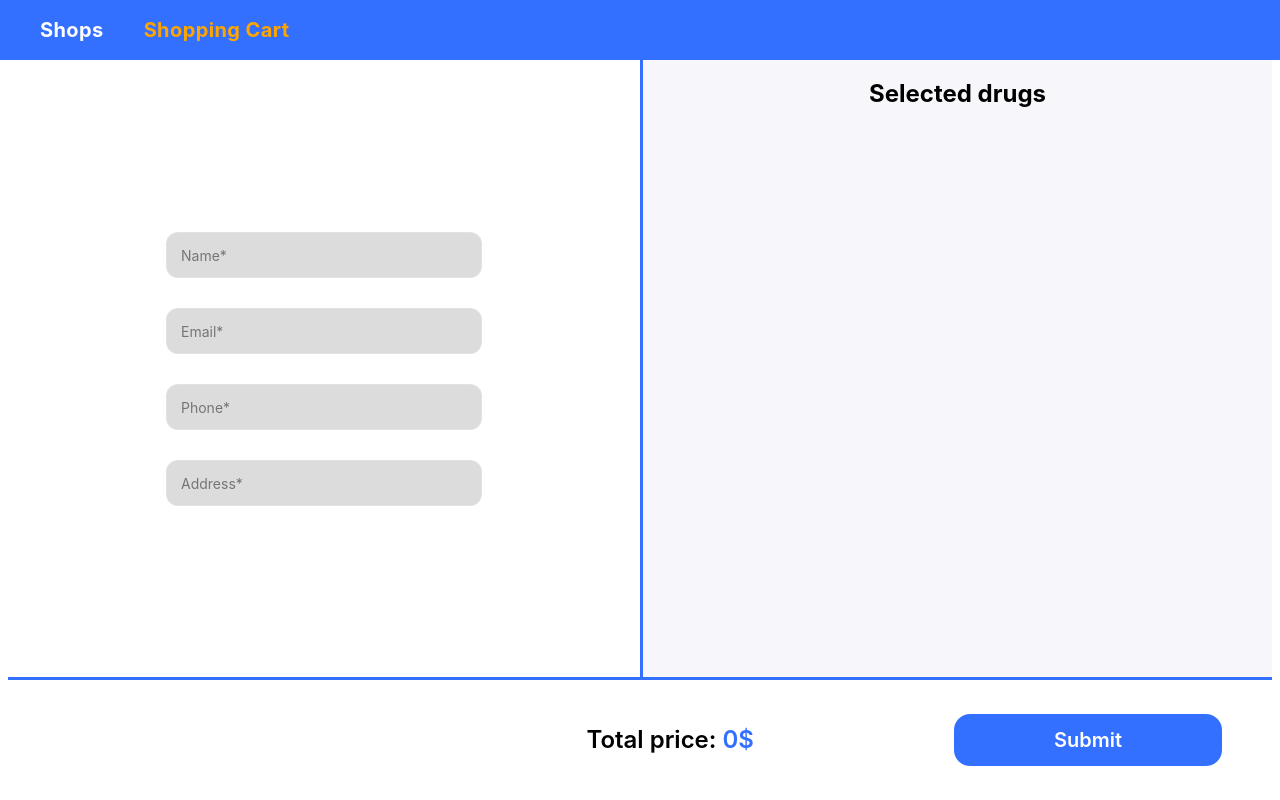
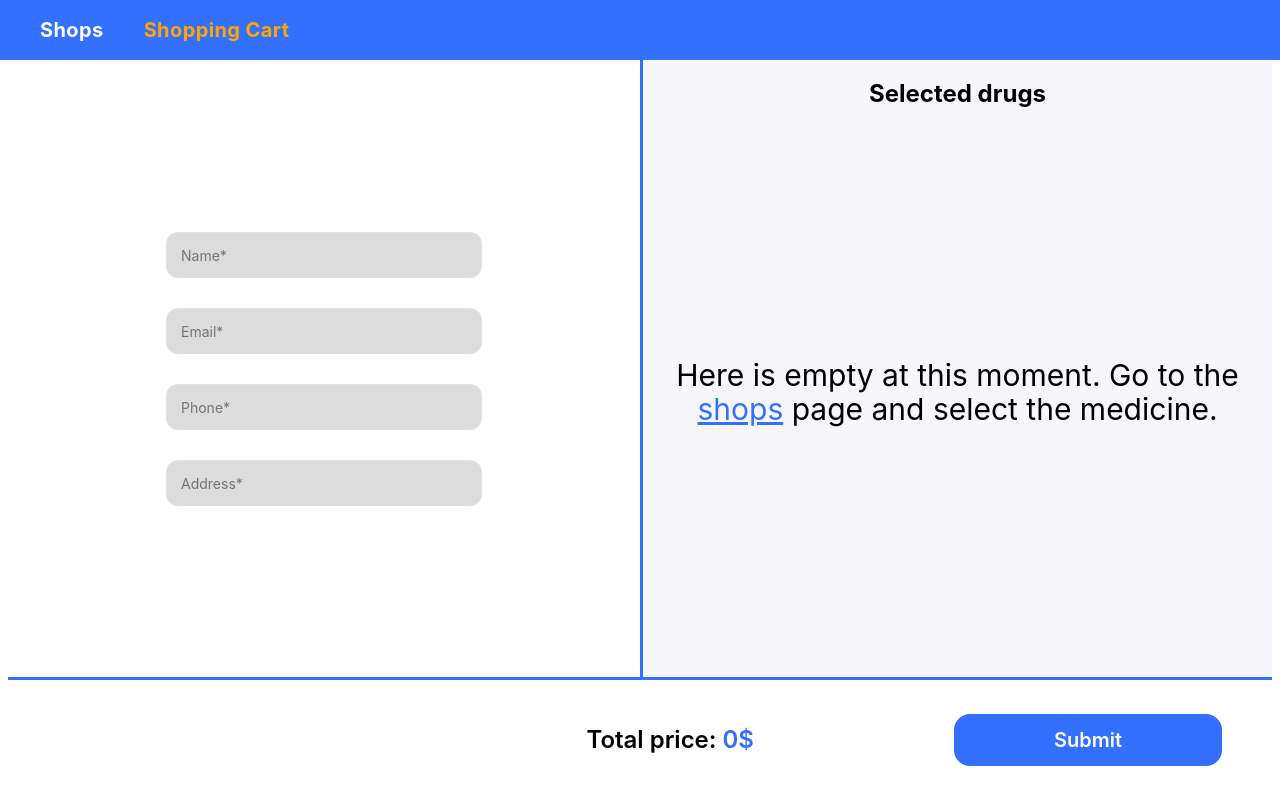
Before and after one commit to Movash/medicine-delivery-app, a React (Create React App) app: page /shoppingCart in a window 1280 px wide. Built offline with nearby package versions, Linux system fonts and the light colour scheme.

Commit message:
add_empty_logic

```diff
--- a/src/pages/ShoppingCartPage/ShoppingCartPage.jsx
+++ b/src/pages/ShoppingCartPage/ShoppingCartPage.jsx
@@ -7,6 +7,9 @@ import {
   SubmitButton,
   SelectedTotal,
   SelectedTotalNumber,
+  EmptyCart,
+  ShopsSpan,
+  EmptyCartCont,
 } from './ShoppingCartPage.styled';
 import UserForm from 'components/UserForm/UserForm';
 import { useEffect, useState } from 'react';
@@ -16,6 +19,8 @@ import { formSchema } from 'schemas/FormSchema/FormSchema';
 import { addOrder } from 'api/Pharmacy.api';
 import { ShopHeader } from 'styles/MainComponents/MainComponents.styled';
 import ShoppingCartList from 'components/ShoppingCartList/ShoppingCartList';
+import { Link } from 'react-router-dom';
+import { showToast } from 'helpers/toast';
 
 const ShoppingCartPage = () => {
   const [cartItems, setCartItems] = useState([]);
@@ -45,12 +50,24 @@ const ShoppingCartPage = () => {
     setStorageData('cartItems', updatedCartItems);
   };
 
+  const handleSubmit = () => {
+    if (!formik.dirty || !formik.isValid) {
+      showToast('error', 'Please fill in all required fields correctly');
+      return;
+    }
+  };
+
   const onSubmit = async ({ name, email, phone, address }, actions) => {
     const orderedMedicines = cartItems.map(item => ({
       medicine: item.name,
       quantity: item.count || 1,
       price: item.price * (item.count || 1),
     }));
+
+    if (orderedMedicines.length === 0) {
+      showToast('error', 'Your cart is empty. Add some medicines');
+      return;
+    }
 
     const body = {
       name: name,
@@ -61,7 +78,7 @@ const ShoppingCartPage = () => {
       totalPrice: totalPrice,
     };
 
-    await addOrder(body)
+    await addOrder(body);
 
     await new Promise(resolve => setTimeout(resolve, 1000));
     actions.resetForm();
@@ -86,11 +103,23 @@ const ShoppingCartPage = () => {
         </LeftBlock>
         <RightBlock>
           <ShopHeader>Selected drugs</ShopHeader>
-          <ShoppingCartList
-            cartItems={cartItems}
-            handleRemoveFromCart={handleRemoveFromCart}
-            setCartItems={setCartItems}
-          />
+          {cartItems.length === 0 ? (
+            <EmptyCartCont>
+              <EmptyCart>
+                Here is empty at this moment. Go to the{' '}
+                <ShopsSpan>
+                  <Link to="/">shops</Link>
+                </ShopsSpan>{' '}
+                page and select the medicine.
+              </EmptyCart>
+            </EmptyCartCont>
+          ) : (
+            <ShoppingCartList
+              cartItems={cartItems}
+              handleRemoveFromCart={handleRemoveFromCart}
+              setCartItems={setCartItems}
+            />
+          )}
         </RightBlock>
       </ContentCartCont>
       <AdditionalBlock>
@@ -100,6 +129,7 @@ const ShoppingCartPage = () => {
         <SubmitButton
           type="submit"
           disabled={formik.isSubmitting}
+          onClick={handleSubmit}
           form="userForm"
         >
           Submit
```
